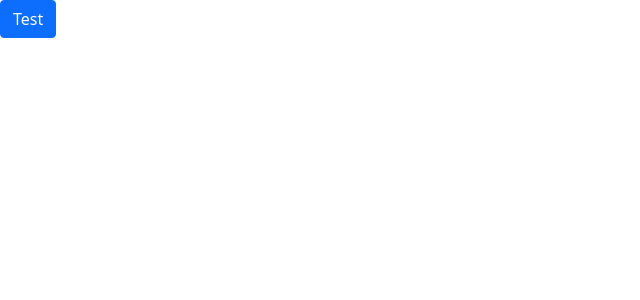
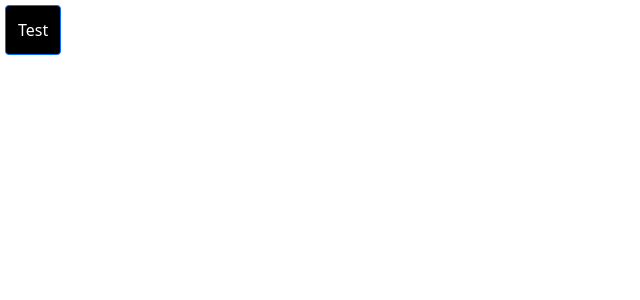
Before and after one commit to gwharris/startup-matchmaker, a React (Create React App) app in the folder frontend/: page / in a window 1280 px wide. Shown: the top 300 px of the page, without its empty margins (0-640 px from the left). Built offline with nearby package versions, Linux system fonts and the light colour scheme.

Commit message:
Nothing of substance, saving minor changes to files

```diff
--- a/frontend/src/App.js
+++ b/frontend/src/App.js
@@ -1,6 +1,8 @@
 import React from "react";
 import { Switch, Route, Link } from "react-router-dom";
+
 import "bootstrap/dist/css/bootstrap.min.css"; //install bootstrap dependency "npm install bootstrap"
+import './index.css';
 
 import {Button} from 'react-bootstrap';
 
@@ -11,8 +13,9 @@ import {Button} from 'react-bootstrap';
 function App() {
   return (
     <div className="App">
+
       <header className="App-header">
-        <Button>Test</Button>
+        <Button className="button">Test</Button>
       </header>
 
     </div>
--- a/frontend/src/index.css
+++ b/frontend/src/index.css
@@ -1,13 +1,16 @@
-body {
-  margin: 0;
-  font-family: -apple-system, BlinkMacSystemFont, 'Segoe UI', 'Roboto', 'Oxygen',
-    'Ubuntu', 'Cantarell', 'Fira Sans', 'Droid Sans', 'Helvetica Neue',
-    sans-serif;
-  -webkit-font-smoothing: antialiased;
-  -moz-osx-font-smoothing: grayscale;
+@import url('https://fonts.googleapis.com/css2?family=Poppins:wght@300;400&display=swap');
+
+.button {
+  display: inline-block !important;
+  background: #000 !important;
+  min-height: 50px !important;
+  color: #fff;
+  border: none;
+  padding: 10px 20px;
+  margin: 5px;
+  border-radius: 5px;
+  cursor: pointer;
+  text-decoration: none;
+  font-size: 15px;
+  font-family: inherit;
 }
-
-code {
-  font-family: source-code-pro, Menlo, Monaco, Consolas, 'Courier New',
-    monospace;
-}
```
